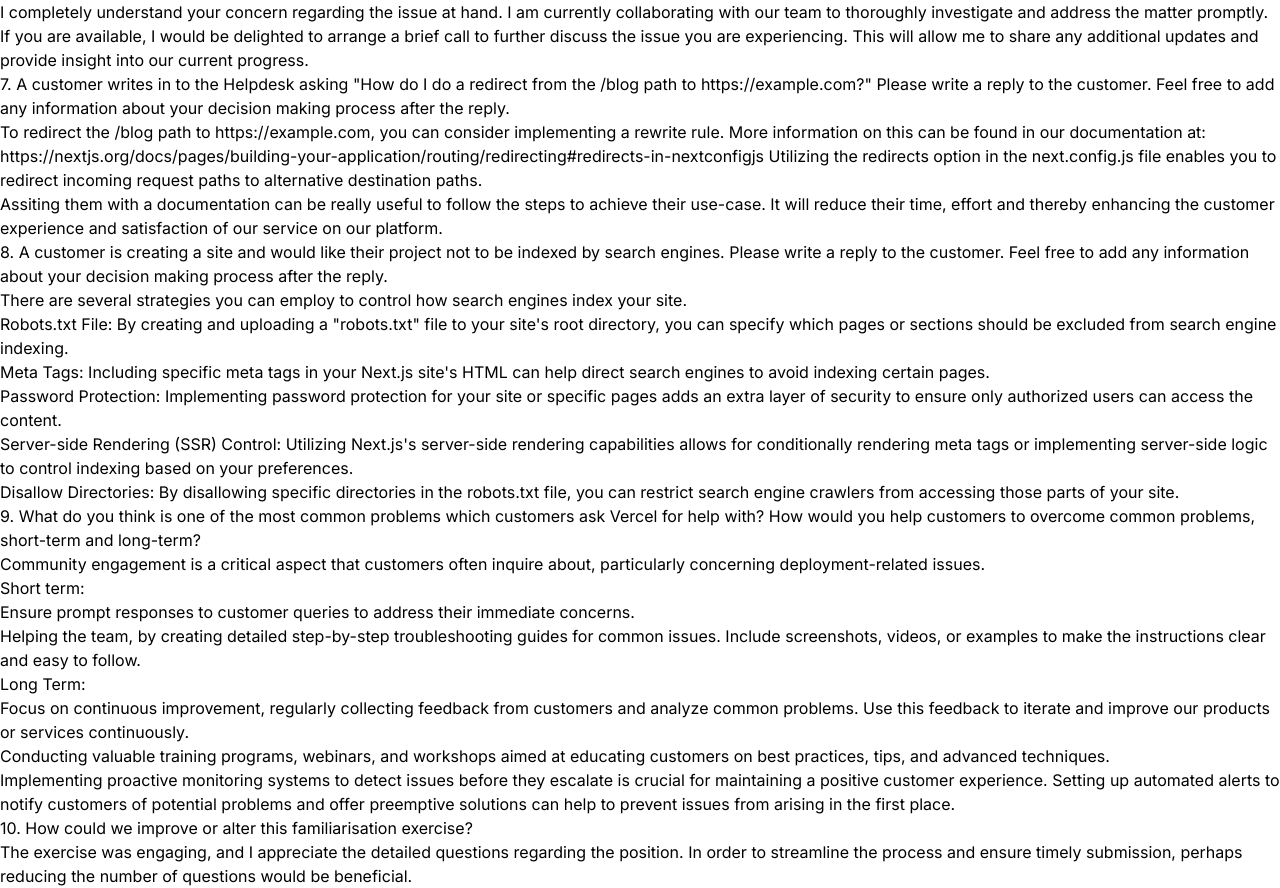
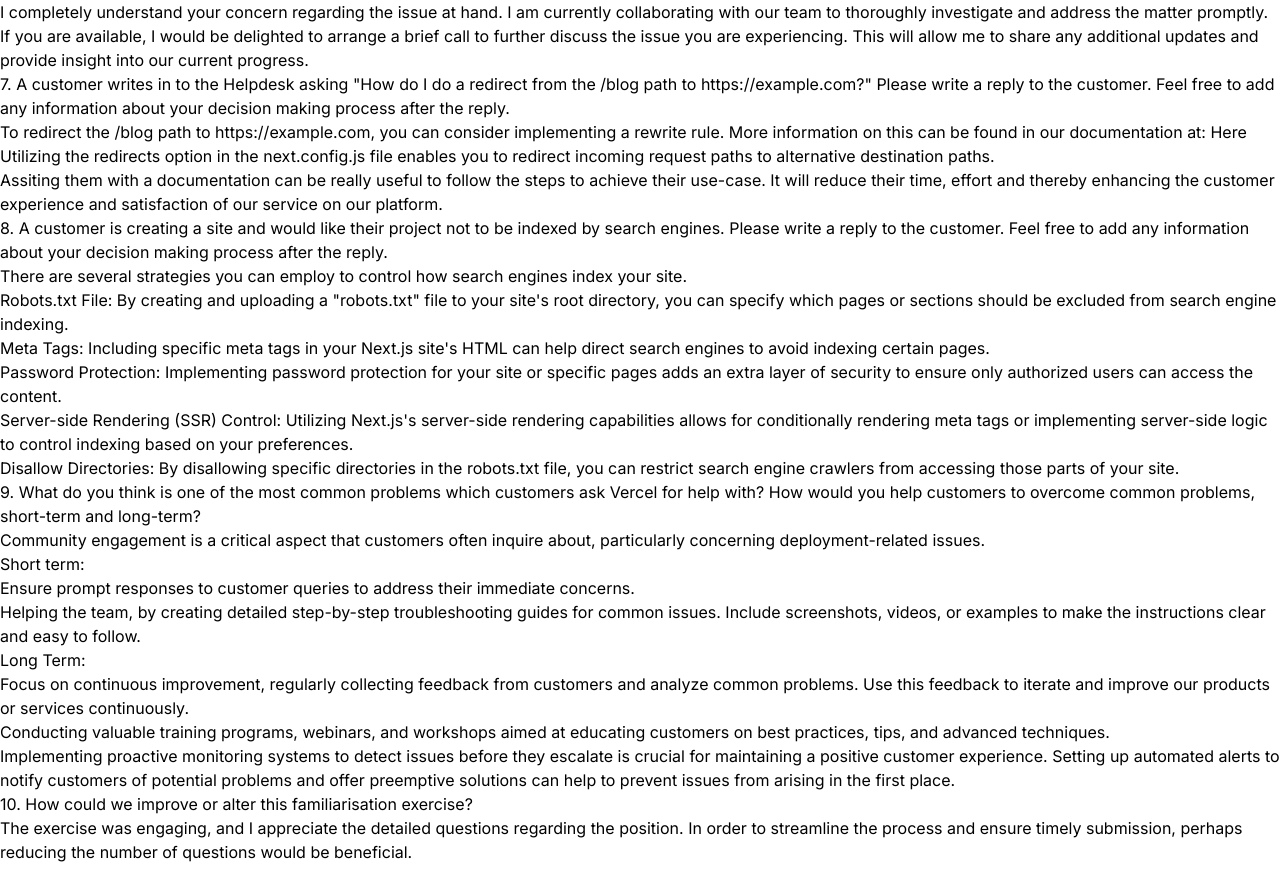
Before and after one commit to Anjan26/nextjs-project, a Next.js app: page / in a window 1280 px wide. Shown: the part 1344-2232 px from the top of the page. After the commit the page ends 2208 px from the top, so only its background shows below. Built offline with nearby package versions, Linux system fonts and the light colour scheme.

Commit message:
Update page.tsx
fixed issues

```diff
--- a/app/page.tsx
+++ b/app/page.tsx
@@ -67,9 +67,10 @@ export default function Home() {
       path to https://example.com?" Please write a reply to the customer. Feel free to add any
       information about your decision making process after the reply.
    </h4>
-   <p>To redirect the /blog path to https://example.com, you can consider implementing a rewrite rule. More information on this can be found in our documentation at: https://nextjs.org/docs/pages/building-your-application/routing/redirecting#redirects-in-nextconfigjs
-      Utilizing the redirects option in the next.config.js file enables you to redirect incoming request paths to alternative destination paths.
+   <p>To redirect the /blog path to https://example.com, you can consider implementing a rewrite rule. More information on this can be found in our documentation at: <a href="https://nextjs.org/docs/pages/building-your-application/routing/redirecting#redirects-in-nextconfigjs">Here</a>
    </p>
+      <p>      Utilizing the redirects option in the next.config.js file enables you to redirect incoming request paths to alternative destination paths.</p>
+
    <p>Assiting them with a documentation can be really useful to follow the steps to achieve their use-case. It will reduce their time, effort and thereby enhancing the customer experience and satisfaction of our service on our platform.</p>
    <h4>8. A customer is creating a site and would like their project not to be indexed by search
       engines. Please write a reply to the customer. Feel free to add any information about
```
